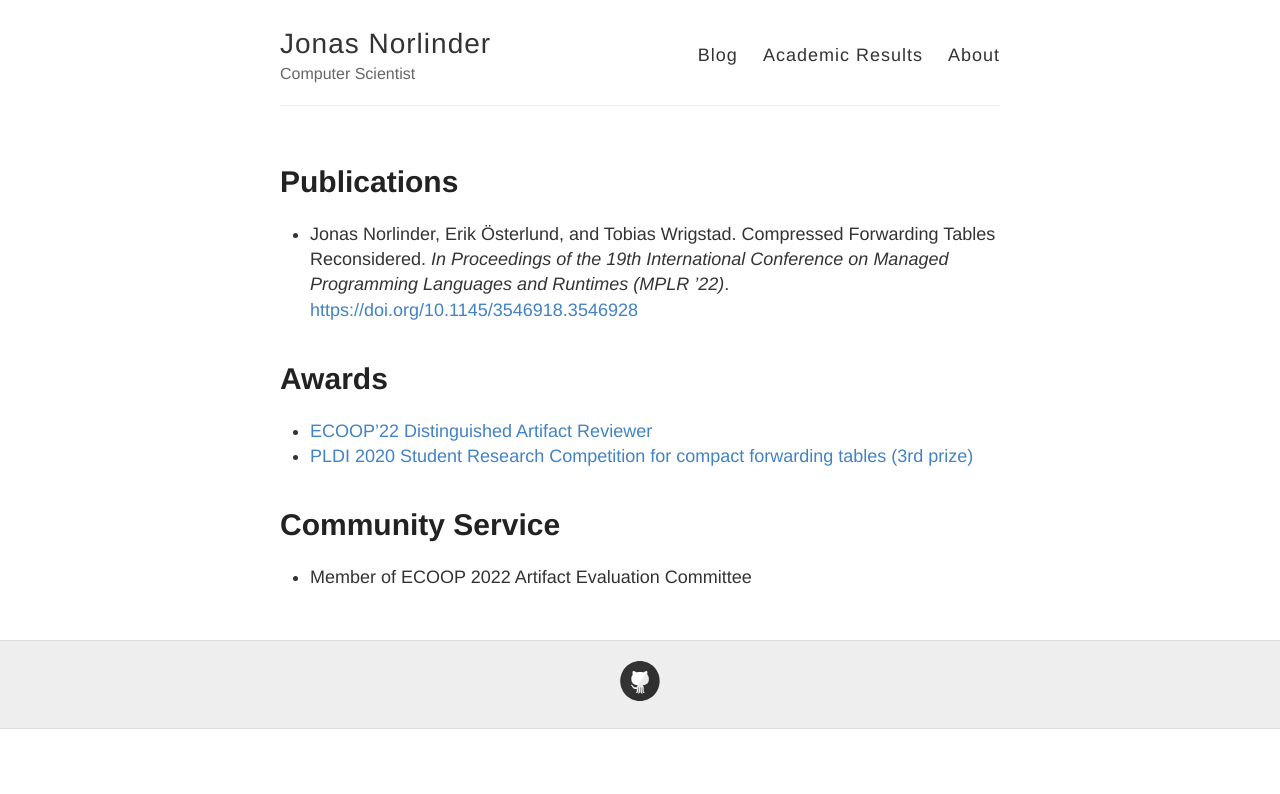
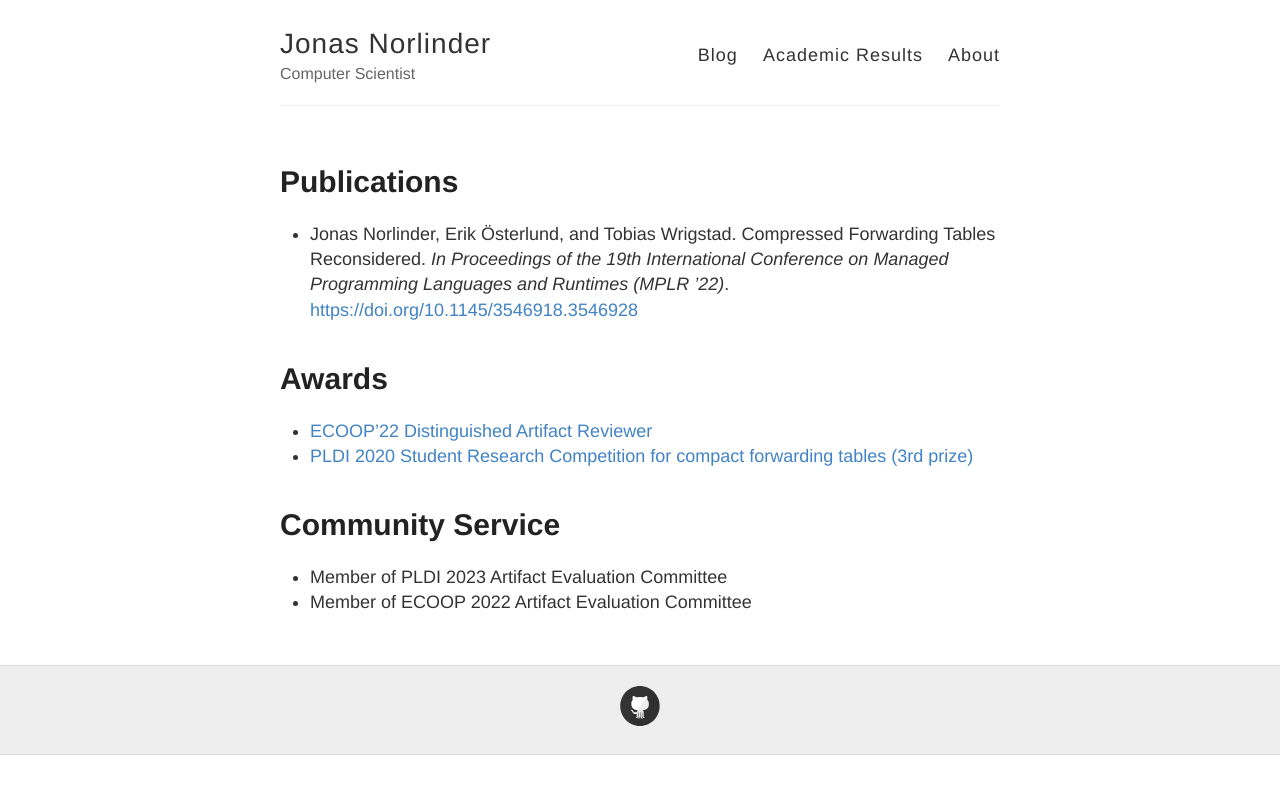
Before and after one commit to JonasNorlinder/jonasnorlinder.github.io, a Jekyll site: the page built from academia.md, in a window 1280 px wide. Shown: the top 794 px of the page. Built offline with Jekyll 4.4.1, drawn with Linux system fonts in a browser that asks for light colours.

Commit message:
Update academia.md

```diff
--- a/academia.md
+++ b/academia.md
@@ -15,4 +15,5 @@ permalink: /academic_results/
 
 # Community Service
 
+* Member of PLDI 2023 Artifact Evaluation Committee
 * Member of ECOOP 2022 Artifact Evaluation Committee
```
